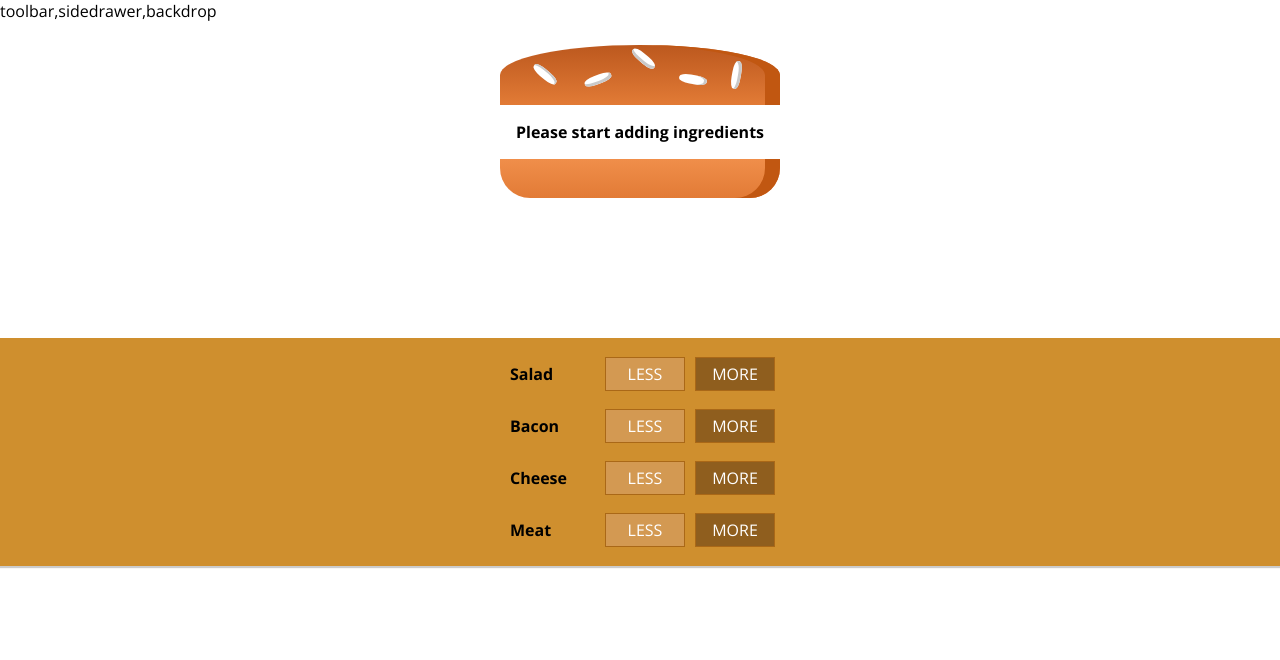
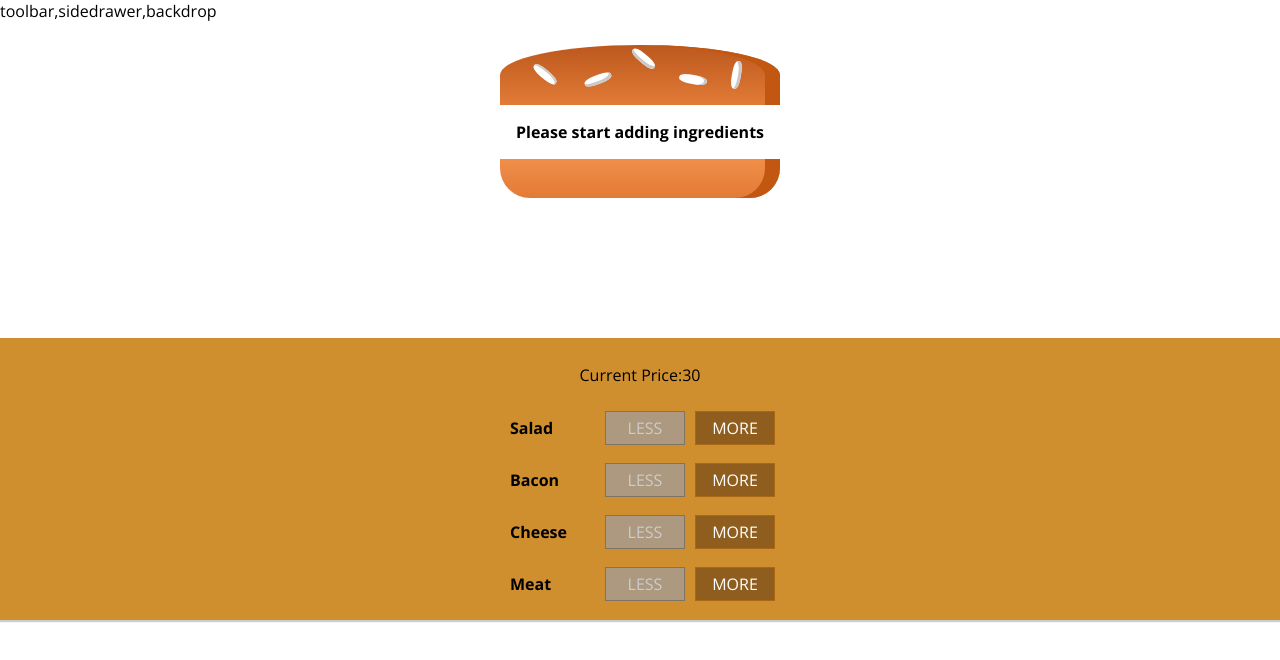
Before and after one commit to deepeshbaid/React-Burger-Project, a React (Create React App) app: page / in a window 1280 px wide. Shown: the top 660 px of the page. Built offline with nearby package versions, Linux system fonts and the light colour scheme.

Commit message:
base app made

```diff
--- a/src/components/Burger/BuildControls/BuildControl/BuildControl.js
+++ b/src/components/Burger/BuildControls/BuildControl/BuildControl.js
@@ -4,8 +4,8 @@
 const buildControl=(props)=>{
     return(<div className={classes.BuildControl}>
         <div className={classes.Label}>{props.label}</div>
-        <button className={classes.Less}>LESS</button>
-        <button className={classes.More}>MORE</button>
+        <button className={classes.Less} onClick={props.removed} disabled={props.disabled}>LESS</button>
+        <button className={classes.More} onClick={props.added}>MORE</button>
 </div>)
 
 }
--- a/src/components/Burger/BuildControls/BuildControls.js
+++ b/src/components/Burger/BuildControls/BuildControls.js
@@ -11,8 +11,14 @@
 const buildControls=(props)=>(
 
     <div className={classes.BuildControls}>
+    <p>Current Price:{props.price}</p>
         {controls.map(ctrl=>(
-            <BuildControl key={ctrl.label} label={ctrl.label}/>
+            <BuildControl
+            key={ctrl.label}
+            label={ctrl.label}
+            added={()=>props.ingredientAdded(ctrl.type)}
+            removed={()=>props.ingredientRemoved(ctrl.type)}
+            disabled={props.disabled[ctrl.type]}/>
         ))}
     </div>
 )
--- a/src/containers/BurgerBuilder/BurgerBuilder.js
+++ b/src/containers/BurgerBuilder/BurgerBuilder.js
@@ -2,6 +2,13 @@
 import Auxi from '../../hoc/Auxi';
 import Burger from '../../components/Burger/Burger';
 import BuildControls from '../../components/Burger/BuildControls/BuildControls';
+
+const INGREDIENT_PRICES={
+            salad:10,
+            bacon:20,
+            cheese:25,
+            meat:40
+}
 
 class BurgerBuilder extends Component{
     state={
@@ -10,17 +17,56 @@
             bacon:0,
             cheese:0,
             meat:0
+        },
+        totalPrice:30
+    }
+
+    addIngredientHandler=(type)=>{
+            const oldCount=this.state.ingredients[type];
+            const updatedCount=oldCount+1;
+            const updatedIngredients={...this.state.ingredients};
+            updatedIngredients[type]=updatedCount;
+            const priceAddition=INGREDIENT_PRICES[type];
+            const newPrice=this.state.totalPrice+priceAddition;
+            this.setState({
+                totalPrice:newPrice,
+                ingredients:updatedIngredients
+             })
         }
+    removeIngredientHandler=(type)=>{
+            const oldCount=this.state.ingredients[type];
+            const updatedCount=oldCount-1;
+            if(updatedCount<0)
+            {
+                return;
+            }
+            const updatedIngredients={...this.state.ingredients};
+            updatedIngredients[type]=updatedCount;
+            const priceSubtraction=INGREDIENT_PRICES[type];
+            const newPrice=this.state.totalPrice-priceSubtraction;
+            this.setState({
+                totalPrice:newPrice,
+                ingredients:updatedIngredients
+             })
     }
+
+
     render(){
-
+       const disabledInfo={...this.state.ingredients};
+       for(let key in disabledInfo)
+       {
+           disabledInfo[key]= disabledInfo[key]<=0;
+       }
 
         return(
             <Auxi>
                 <Burger ingredients={this.state.ingredients}/>
-                <BuildControls/>
+                <BuildControls
+                price={this.state.totalPrice}
+                ingredientAdded={this.addIngredientHandler}
+                ingredientRemoved={this.removeIngredientHandler}
+                disabled={disabledInfo}/>
             </Auxi>
-
         );
     }
 }
```
